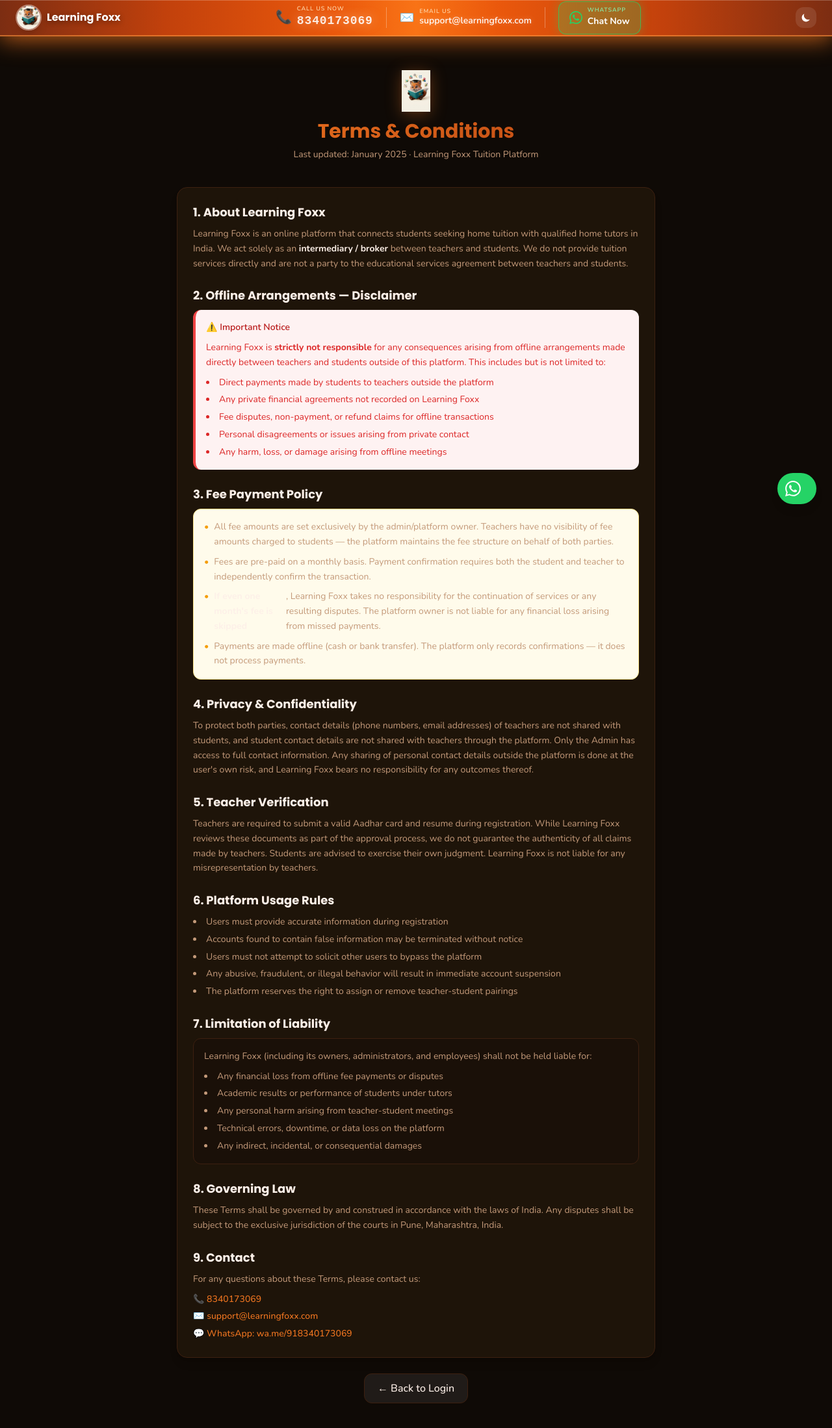
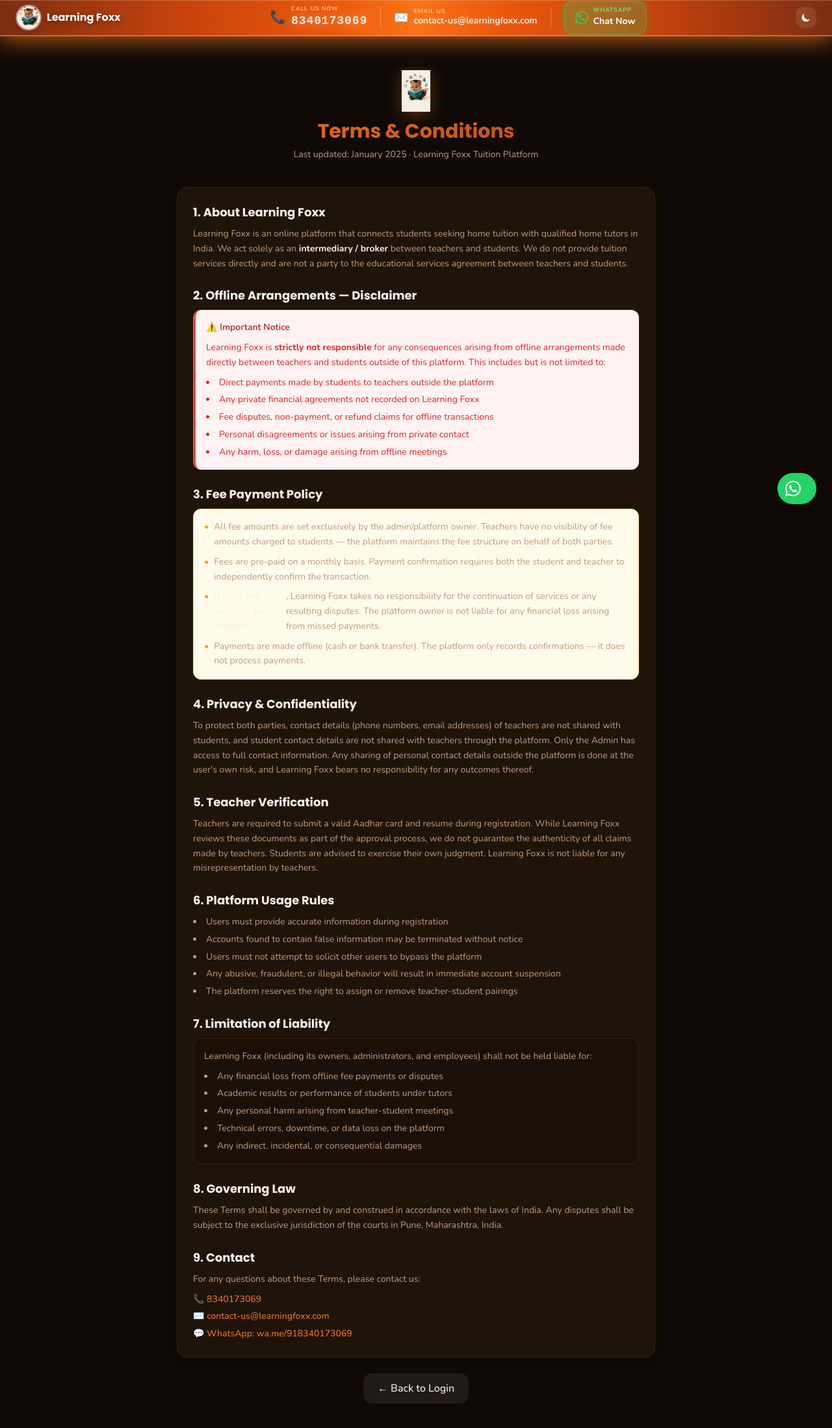
Before and after one commit to parth-sahuji/learning-fox, a React (Vite) app in the folder client/: page /terms in a window 1280 px wide. Shown: the whole page at 65% size. Built offline with nearby package versions, Linux system fonts and the light colour scheme.

Commit message:
added contact-us ...

```diff
--- a/client/index.html
+++ b/client/index.html
@@ -42,7 +42,7 @@
             "url": "https://www.learningfoxx.com/fox-logo.png"
           },
           "telephone": "+918340173069",
-          "email": "support@learningfoxx.com",
+          "email": "contact-us@learningfoxx.com",
           "sameAs": ["https://www.instagram.com/learningfoxx4u"],
           "address": {
             "@type": "PostalAddress",
--- a/client/src/components/StickyHeader.jsx
+++ b/client/src/components/StickyHeader.jsx
@@ -2,7 +2,8 @@
 import { useTheme } from '../context/ThemeContext';
 
 const SUPPORT_PHONE = '8340173069';
-const SUPPORT_EMAIL = 'support@learningfoxx.com';
+const SUPPORT_EMAIL = 'support@learningfoxx.com'; // account/website problems
+const CONTACT_EMAIL = 'contact-us@learningfoxx.com'; // general enquiries
 const WHATSAPP_NUMBER = '918340173069';
 
 export default function StickyHeader() {
@@ -86,7 +87,7 @@
             <div className="h-8 w-px bg-white/30 hidden sm:block" />
 
             {/* Email */}
-            <a href={`mailto:${SUPPORT_EMAIL}`}
+            <a href={`mailto:${CONTACT_EMAIL}`}
               className="items-center gap-2 group no-underline hidden md:flex">
               <span className="text-lg">✉️</span>
               <div className="flex flex-col leading-none">
@@ -95,7 +96,7 @@
                 </span>
                 <span className="contact-text font-semibold text-white text-xs sm:text-sm"
                   style={{ textShadow: '0 1px 8px rgba(0,0,0,0.5)' }}>
-                  {SUPPORT_EMAIL}
+                  {CONTACT_EMAIL}
                 </span>
               </div>
             </a>
@@ -139,4 +140,4 @@
   );
 }
 
-export { SUPPORT_PHONE, SUPPORT_EMAIL, WHATSAPP_NUMBER };
+export { SUPPORT_PHONE, SUPPORT_EMAIL, CONTACT_EMAIL, WHATSAPP_NUMBER };
--- a/client/src/pages/About.jsx
+++ b/client/src/pages/About.jsx
@@ -1,6 +1,6 @@
 import { Link } from 'react-router-dom';
 import AnimatedBackground from '../components/AnimatedBackground';
-import { SUPPORT_EMAIL } from '../components/StickyHeader';
+import { CONTACT_EMAIL } from '../components/StickyHeader';
 
 const FEATURES = [
   { icon: '🏠', title: 'Home Tuition', desc: 'Expert tutors come to your home — no travel, no stress. Learn in the comfort of your own space.' },
@@ -210,7 +210,7 @@
             </a>
           </div>
           <p className="text-xs text-[var(--text-secondary)]/60 mt-4">
-            📞 8340173069 · ✉️ {SUPPORT_EMAIL}
+            📞 8340173069 · ✉️ {CONTACT_EMAIL}
           </p>
         </div>
       </section>
--- a/client/src/pages/OurRules.jsx
+++ b/client/src/pages/OurRules.jsx
@@ -1,6 +1,6 @@
 import React from 'react';
 import { Helmet } from 'react-helmet';
-import { SUPPORT_EMAIL } from '../components/StickyHeader';
+import { CONTACT_EMAIL } from '../components/StickyHeader';
 
 export default function OurRules() {
   return (
@@ -261,7 +261,7 @@
             <div className="bg-orange-500/20 border border-orange-500/50 rounded-xl p-6 max-w-2xl mx-auto">
               <p className="text-sm text-gray-300">
                 <strong className="text-orange-400">Questions about rules?</strong><br/>
-                Contact admin at <a href={`mailto:${SUPPORT_EMAIL}`} className="text-cyan-400 hover:underline">{SUPPORT_EMAIL}</a> or call <a href="tel:+918340173069" className="text-cyan-400 hover:underline">+91-8340173069</a>
+                Contact admin at <a href={`mailto:${CONTACT_EMAIL}`} className="text-cyan-400 hover:underline">{CONTACT_EMAIL}</a> or call <a href="tel:+918340173069" className="text-cyan-400 hover:underline">+91-8340173069</a>
               </p>
             </div>
           </section>
--- a/client/src/pages/Terms.jsx
+++ b/client/src/pages/Terms.jsx
@@ -1,5 +1,5 @@
 import { Link } from 'react-router-dom';
-import { SUPPORT_EMAIL } from '../components/StickyHeader';
+import { CONTACT_EMAIL } from '../components/StickyHeader';
 
 export default function Terms() {
   return (
@@ -123,7 +123,7 @@
             </p>
             <div className="mt-2 flex flex-col gap-1">
               <a href="tel:8340173069" className="text-brand-500 hover:text-brand-600 font-medium">📞 8340173069</a>
-              <a href={`mailto:${SUPPORT_EMAIL}`} className="text-brand-500 hover:text-brand-600 font-medium">✉️ {SUPPORT_EMAIL}</a>
+              <a href={`mailto:${CONTACT_EMAIL}`} className="text-brand-500 hover:text-brand-600 font-medium">✉️ {CONTACT_EMAIL}</a>
               <a href="https://wa.me/918340173069" className="text-brand-500 hover:text-brand-600 font-medium">💬 WhatsApp: wa.me/918340173069</a>
             </div>
           </section>
--- a/client/src/pages/TermsModal.jsx
+++ b/client/src/pages/TermsModal.jsx
@@ -1,5 +1,5 @@
 import { useState } from 'react';
-import { SUPPORT_EMAIL } from '../components/StickyHeader';
+import { CONTACT_EMAIL } from '../components/StickyHeader';
 
 export const TERMS_TEXT = `TERMS & CONDITIONS — LEARNING FOX
 
@@ -34,7 +34,7 @@
 9. AGREEMENT
 By checking the "I agree" box during registration, you confirm that you have read, understood, and agreed to all of the above terms.
 
-For queries: 8340173069 | ${SUPPORT_EMAIL}`;
+For queries: 8340173069 | ${CONTACT_EMAIL}`;
 
 export default function TermsModal({ onClose }) {
   return (
```
